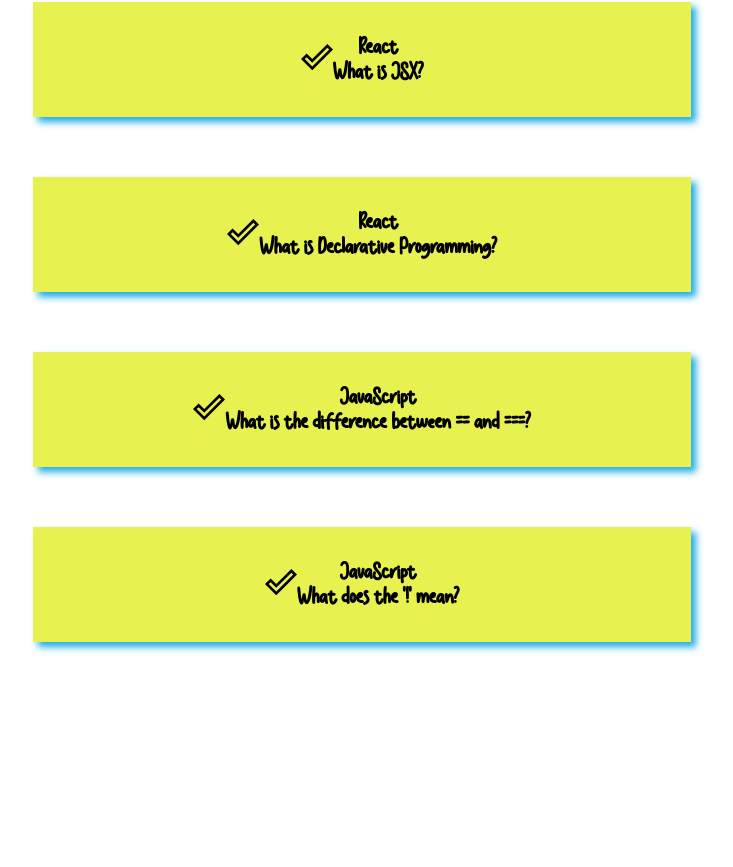
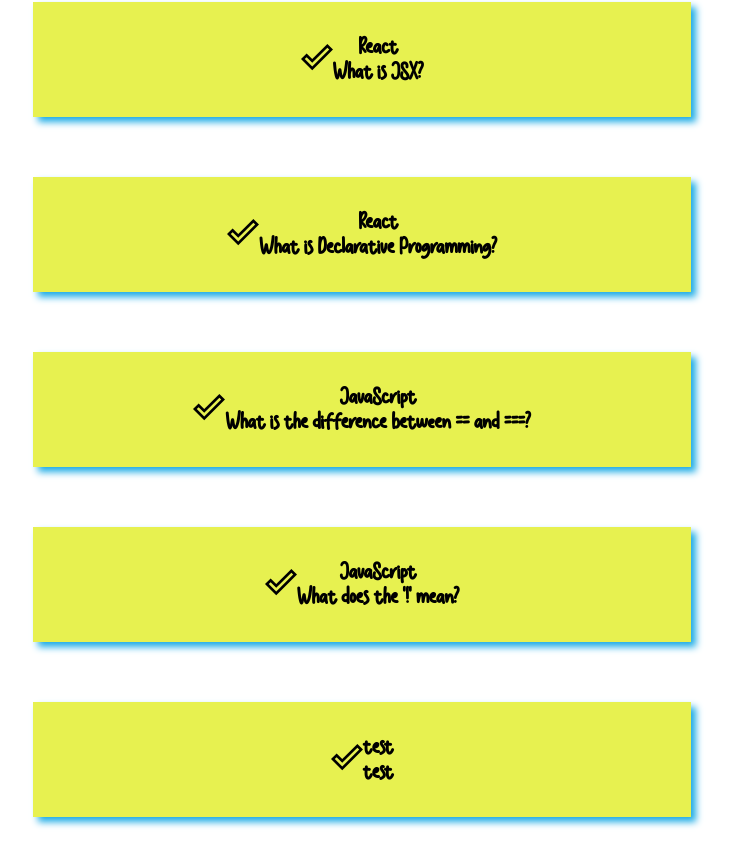
Before and after one commit to rjyeeun/Flashcard, a React (Create React App) app in the folder flashcard_phase_2_project/: page /cards/study in a window 1280 px wide. Shown: the part 429-1296 px from the top of the page, without its empty margins (278-1011 px from the left). Before the commit the page ends 1131 px from the top, so only its background shows below. Built offline with nearby package versions, Linux system fonts and the light colour scheme; data requests are answered from the project's data file.

Commit message:
small changes to layout

```diff
--- a/flashcard_phase_2_project/db.json
+++ b/flashcard_phase_2_project/db.json
@@ -1,32 +1,39 @@
 {
   "card": [
     {
-      "id": "1",
+      "id": 1,
       "title": "React",
       "question": "What is JSX?",
       "answer": "JavaScript XML => allows us to combine JS and HTML.",
       "image": "https://www.simplilearn.com/ice9/free_resources_article_thumb/JSX.PNG"
     },
     {
-      "id": "2",
+      "id": 2,
       "title": "React",
       "question": "What is Declarative Programming?",
       "answer": "Declarative programming is a style of programming where the focus is on describing the desired outcome, rather than specifying the steps to achieve it.",
       "image": "https://www.educative.io/v2api/editorpage/5244002156937216/image/5702712784322560"
     },
     {
-      "id": "3",
+      "id": 3,
       "title": "JavaScript",
       "question": "What is the difference between == and ===?",
       "answer": "== compares values for equality without considering data types, while === compares both value and data type for equality.",
       "image": "https://miro.medium.com/max/1164/1*EEsRb-DDdA5UrqGndEqEeg.png"
     },
     {
-      "id": "4",
+      "id": 4,
       "title": "JavaScript",
       "question": "What does the '!' mean?",
       "answer": "'!' is know as the 'bang' or 'not' operator. It is used to negate or invert the value of a boolean expression.",
       "image": "https://miro.medium.com/max/260/1*d2twRcd3t6b0e3rwZokwyw.png"
+    },
+    {
+      "title": "test",
+      "question": "test",
+      "answer": "test",
+      "image": "test",
+      "id": 5
     }
   ]
 }
--- a/flashcard_phase_2_project/src/App.js
+++ b/flashcard_phase_2_project/src/App.js
@@ -15,6 +15,11 @@ function App() {
   //States
   const [cardList, setCardList] = useState([])
   const [searchTerm, setSearch] = useState("")
+
+
+  const changeSearch = (value) => {
+    setSearch(value)
+  }
 
   //Initial Fetch All Flash Card Decks
   useEffect(() => {
@@ -59,7 +64,7 @@ function App() {
           <StudyCardList
               cardList={filteredCards}
               searchTerm={searchTerm}
-              setSearch={setSearch}
+              changeSearch={changeSearch}
               onDeleteCard={onDeleteCard}
           />
         </Route>
@@ -72,7 +77,7 @@ function App() {
           <FlashCardList
             cardList={filteredCards}
             searchTerm={searchTerm}
-            setSearch={setSearch}
+            changeSearch={changeSearch}
             onDeleteCard={onDeleteCard}
           />
         </Route>
--- a/flashcard_phase_2_project/src/components/FlashCard.js
+++ b/flashcard_phase_2_project/src/components/FlashCard.js
@@ -10,7 +10,8 @@ function FlashCard({card, onDeleteCard}) {
         fetch(`http://localhost:8001/card/${id}`, {
             method: "DELETE",
         })
-        onDeleteCard(id)
+        .then(()=>onDeleteCard(id))
+        .catch(err => alert('Failed to Delete Card'))
     }
 
     return (
@@ -18,7 +19,7 @@ function FlashCard({card, onDeleteCard}) {
             <div className='myCard' style={{background: '#E7F150'}}>
                 <h2 className="front" style={{fontSize: 50}}>{title}</h2>
                 <p style={{fontSize: 30}}> {question}</p>
-                <h1 onClick={handleDeleteClick}><CiSquareRemove /></h1>
+                <h1 className='delete' onClick={handleDeleteClick}><CiSquareRemove /></h1>
             </div>
             <div className='myCard' style={{background: '#1dace6'}}>
                 <h2 className="back" >{answer}<img className="image" src={image}/></h2>
--- a/flashcard_phase_2_project/src/components/FlashCardForm.js
+++ b/flashcard_phase_2_project/src/components/FlashCardForm.js
@@ -26,10 +26,11 @@ function FlashCardForm({addCards}) {
       body: JSON.stringify(formData),
     })
     .then(response => response.json())
-    .then(() =>
-      addCards(formData),
+    .then(() => {
+      addCards(formData)
       setFormData(initialFormData)
-    )
+    })
+    // .catch(alert('Error'))
   }
 
   return (
--- a/flashcard_phase_2_project/src/components/FlashCardList.js
+++ b/flashcard_phase_2_project/src/components/FlashCardList.js
@@ -1,7 +1,8 @@
 import FlashCard from './FlashCard'
 import Search from './Search'
+import React from 'react'
 
-function FlashCardList({ cardList, searchTerm, setSearch, onDeleteCard}) {
+function FlashCardList({ cardList, searchTerm, changeSearch, onDeleteCard}) {
 
     // Create an Array of Cards for FlashCard Component
     const flashCard = cardList.map(card =>(
@@ -10,13 +11,15 @@ function FlashCardList({ cardList, searchTerm, setSearch, onDeleteCard}) {
             card={card}
             onDeleteCard={onDeleteCard}
         />
+
+
     ))
 
     return (
         <div>
             <Search
                 searchTerm = {searchTerm}
-                setSearch={setSearch}
+                changeSearch={changeSearch}
             />
             {flashCard}
         </div>
--- a/flashcard_phase_2_project/src/components/Search.js
+++ b/flashcard_phase_2_project/src/components/Search.js
@@ -1,9 +1,9 @@
 import React from 'react'
 
- function Search({searchTerm, setSearch}) {
+ function Search({searchTerm, changeSearch}) {
 
   const handleChange = (e) => {
-    setSearch(e.target.value);
+    changeSearch(e.target.value);
   }
 
   return (
--- a/flashcard_phase_2_project/src/components/Study.js
+++ b/flashcard_phase_2_project/src/components/Study.js
@@ -20,7 +20,7 @@ function Study ({card, onDeleteCard}) {
     return (
         <div className='container'>
             <div onClick={toggleStudy} className='card' style={{background: isFront ? '#E7F150':'#1dace6'}}>
-                <h1 onClick={handleDeleteStudyCard}><MdDoneOutline/></h1>
+                <h1 className='delete' onClick={handleDeleteStudyCard}><MdDoneOutline/></h1>
                 {isFront? (
                     <h2 className="front">{title}
                         <div className="question"> {question}</div>
--- a/flashcard_phase_2_project/src/components/StudyCardList.js
+++ b/flashcard_phase_2_project/src/components/StudyCardList.js
@@ -1,7 +1,8 @@
 import Study from './Study'
 import Search from './Search'
+import React from 'react'
 
-function StudyCardList({ cardList, searchTerm, setSearch, onDeleteCard}) {
+function StudyCardList({ cardList, searchTerm, changeSearch, onDeleteCard}) {
 
     // Create an Array of Cards for Study Component
     const studyCard = cardList.map(card =>(
@@ -14,7 +15,10 @@ function StudyCardList({ cardList, searchTerm, setSearch, onDeleteCard}) {
 
     return (
         <div>
-            <Search  searchTerm = {searchTerm} setSearch={setSearch} />
+            <Search
+                searchTerm = {searchTerm}
+                changeSearch={changeSearch}
+            />
             {studyCard}
         </div>
     );
```
